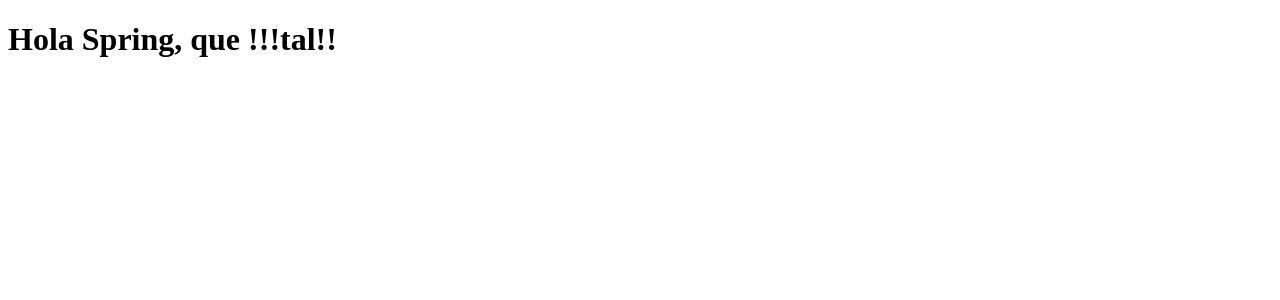
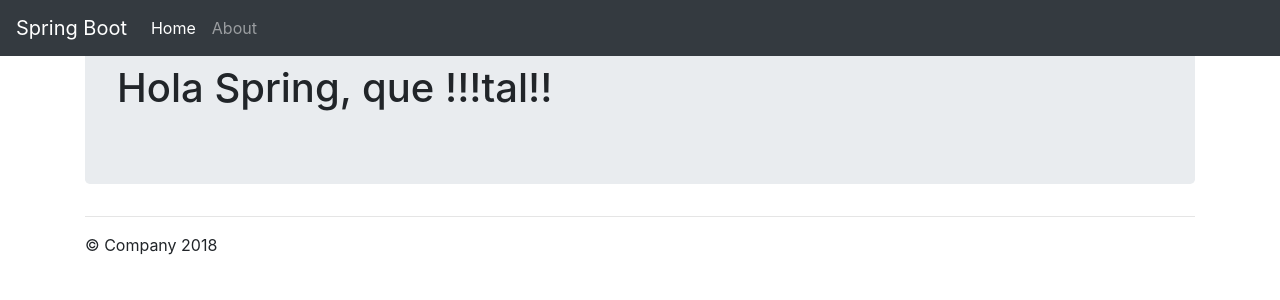
Before and after one commit to henrygarciaospina/facturacion-spring5, a Spring Boot app: page / in a window 1280 px wide. Shown: the top 300 px of the page. Run offline with Spring Boot 4, Linux system fonts and the light colour scheme.

Commit message:
SecciÓn 3, clase 25 Thymeleaf y Bootstrap CSS

```diff
--- a/spring-boot-thymeleaf/src/main/java/com/bolsadeideas/springboot/app/controllers/IndexController.java
+++ b/spring-boot-thymeleaf/src/main/java/com/bolsadeideas/springboot/app/controllers/IndexController.java
@@ -1,5 +1,6 @@
 package com.bolsadeideas.springboot.app.controllers;
 
+import org.springframework.beans.factory.annotation.Value;
 import org.springframework.stereotype.Controller;
 import org.springframework.ui.Model;
 import org.springframework.web.bind.annotation.GetMapping;
@@ -7,9 +8,12 @@
 @Controller
 public class IndexController {
 
+	@Value("${application.controllers.mensaje}")
+	private String mensaje;
+
 	@GetMapping("/")
 	public String hola(Model model) {
-		model.addAttribute("mensaje", "Hola Spring, que !!!tal!!");
+		model.addAttribute("mensaje", mensaje);
 		return "hola";
 	}
 }
--- a/spring-boot-thymeleaf/src/main/resources/application.properties
+++ b/spring-boot-thymeleaf/src/main/resources/application.properties
@@ -0,0 +1,2 @@
+server.port = 9000
+application.controllers.mensaje: Hola Spring, que !!!tal!!
--- a/spring-boot-thymeleaf/src/main/resources/templates/hola.html
+++ b/spring-boot-thymeleaf/src/main/resources/templates/hola.html
@@ -1,10 +1,36 @@
 <!DOCTYPE html>
 <html xmlns:th="http://www.thymeleaf.org">
 <head>
-<meta charset="ISO-8859-1"/>
-<title th:text="${mensaje}">Insert title here</title>
+<meta charset="ISO-8859-1" />
+<title>Insert title here</title>
+<link rel="stylesheet"
+	href="https://maxcdn.bootstrapcdn.com/bootstrap/4.1.3/css/bootstrap.min.css" />
 </head>
 <body>
-	<h1 th:text="${mensaje}"></h1>
+	<nav class="navbar navbar-expand-md navbar-dark bg-dark fixed-top">
+		<a class="navbar-brand" href="#">Spring Boot</a>
+		<button class="navbar-toggler" type="button" data-toggle="collapse"
+			aria-label="Toggle navigation">
+			<span class="navbar-toggler-icon"></span>
+		</button>
+		<div class="collapse navbar-collapse">
+			<ul class="navbar-nav mr-auto">
+				<li class="nav-item active"><a class="nav-link" href="#">Home</a></li>
+				<li class="nav-item"><a class="nav-link" href="#about">About</a></li>
+			</ul>
+		</div>
+	</nav>
+	<div class="container">
+		<div class="jumbotron">
+			<h1 th:text="${mensaje}"></h1>
+		</div>
+	</div>
+	<div class="container">
+		<hr />
+		<footer>
+			<p>&copy; Company 2018</p>
+		</footer>
+
+	</div>
 </body>
 </html>
```
Also changed, not shown: spring-boot-thymeleaf/pom.xml (+7 -0 lines), 1 other file.
